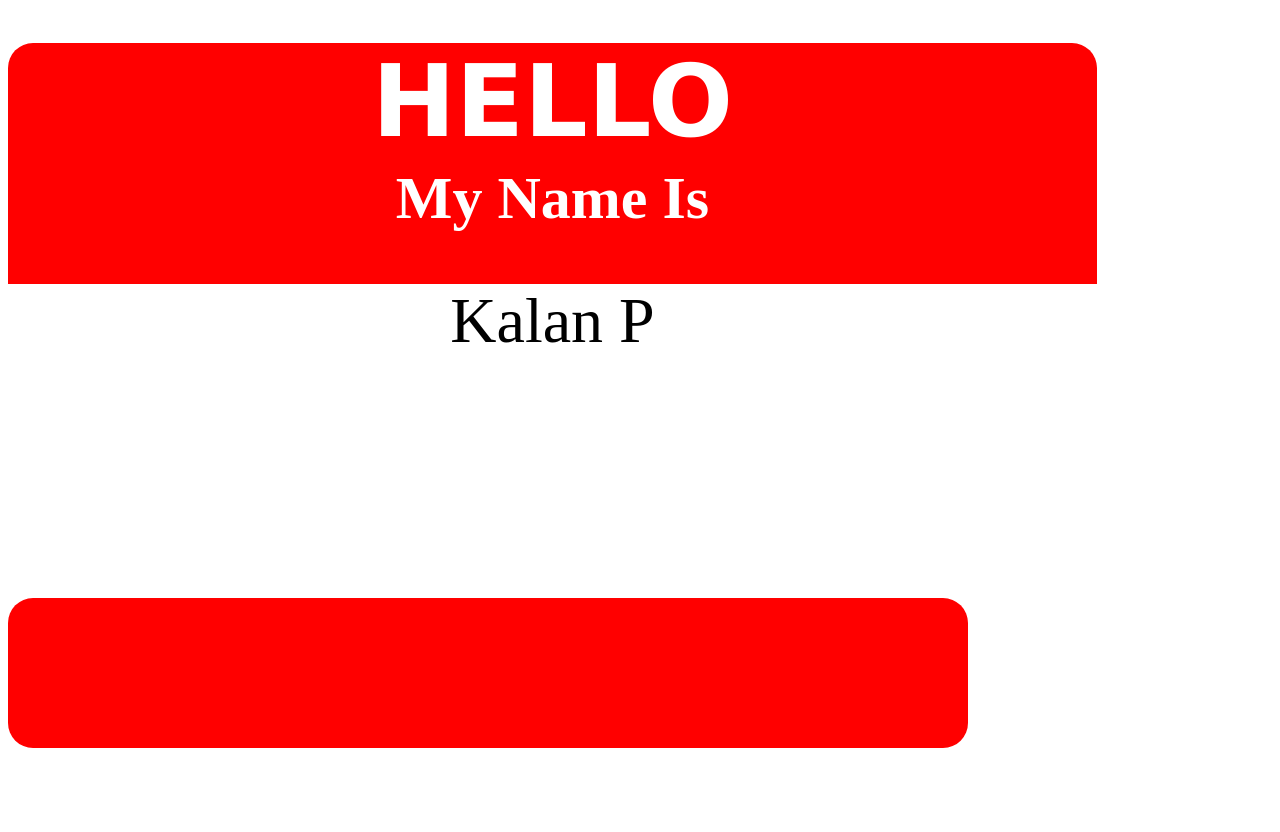
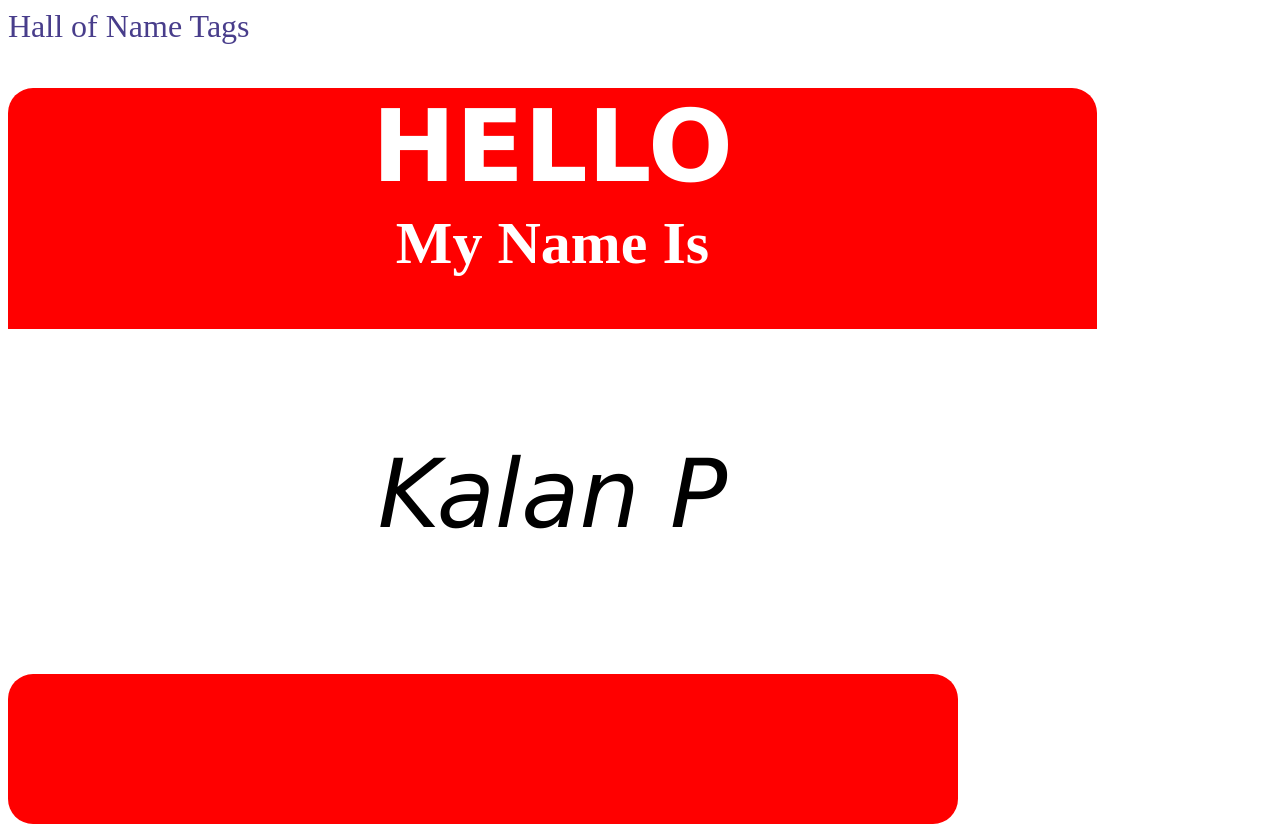
Before and after one commit to prudhomk/lab-02a-name-tag, a plain HTML site: page index.html in a window 1280 px wide. Before the commit the page ends 800 px from the top, so only its background shows below. Drawn offline with Linux system fonts and the light colour scheme.

Commit message:
clean tag

```diff
--- a/index.html
+++ b/index.html
@@ -8,10 +8,19 @@
     <link rel="stylesheet" href="style.css">
 </head>
 <body>
+
+    <header>
+        Hall of Name Tags
+    </header>
     <div class="tag">
         <h1><span id="hello">HELLO</span> <br> <span id="tagfooter">My Name Is</span></h1>
-        <p id="name">Kalan P</p>
+        <p id="name">
+            <br>
+            Kalan P
+        </p>
     </div>
     <div id="bottom-tag"></div>
+
+
 </body>
 </html>
--- a/style.css
+++ b/style.css
@@ -23,14 +23,16 @@ body {
     background-color: white;
     margin-top: 50px;
     text-align: center;
-    font-size: 2em;
+    font-family:'Lucida Sans', 'Lucida Sans Regular', 'Lucida Grande', 'Lucida Sans Unicode', Geneva, Verdana, sans-serif;
+    font-size: 95px;
+    font-style: italic;
     color:black;
     height: 250px;
 }
 
 #bottom-tag {
     background-color: red;
-    width: 960px;
+    width: 950px;
     height: 150px;
     margin-right: 175px;
     border-radius: 25px;
```
